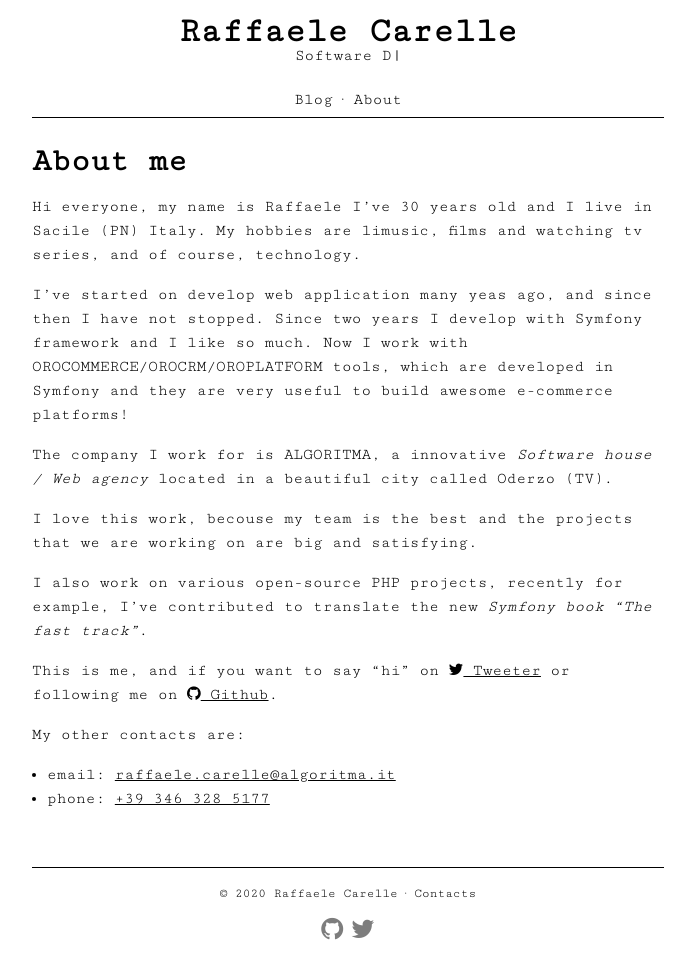
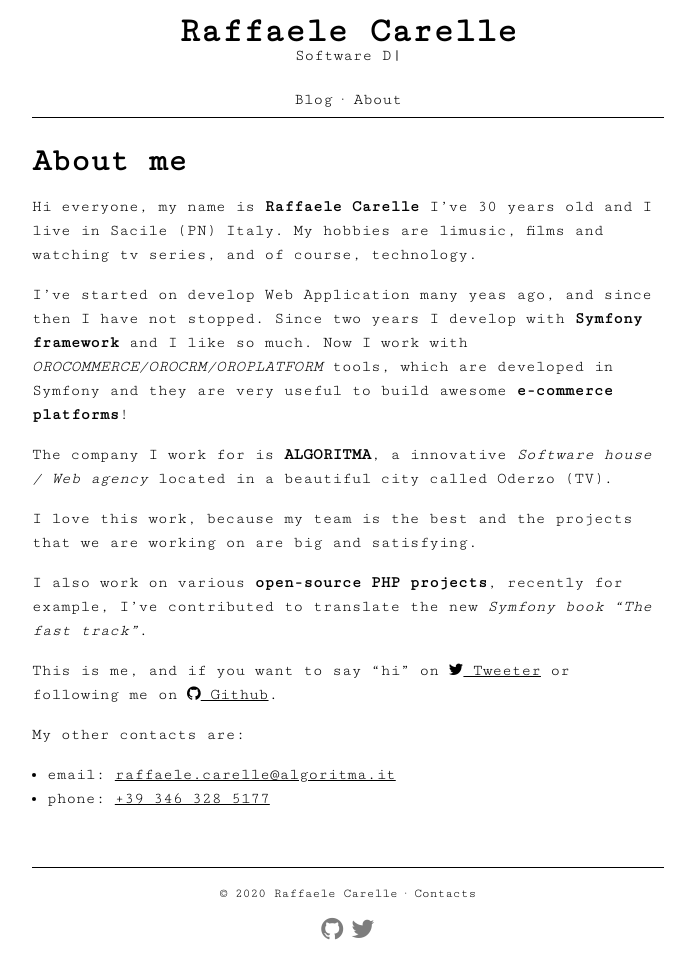
Before and after one commit to raffaelecarelle/raffaelecarelle.github.io, a Jekyll site: the page built from about.md, in a window 1280 px wide. Shown: the whole page, without its empty margins (292-987 px from the left). Built offline with Jekyll 4.4.1, drawn with Linux system fonts in a browser that asks for light colours; a style sheet for code colours, icons or effects is not loaded.

Commit message:
update about

```diff
--- a/about.md
+++ b/about.md
@@ -5,17 +5,17 @@ permalink: /about/
 meta-title: Abount me
 meta-description: About page
 ---
-Hi everyone, my name is Raffaele I've 30 years old and I live in Sacile (PN) Italy. My hobbies are limusic, films and watching tv series,
+Hi everyone, my name is **Raffaele Carelle** I've 30 years old and I live in Sacile (PN) Italy. My hobbies are limusic, films and watching tv series,
 and of course, technology.
 
-I've started on develop web application many yeas ago, and since then I have not stopped. Since two years I develop with Symfony framework and I like so much.
-Now I work with OROCOMMERCE/OROCRM/OROPLATFORM tools, which are developed in Symfony and they are very useful to build awesome e-commerce platforms!
+I've started on develop Web Application many yeas ago, and since then I have not stopped. Since two years I develop with **Symfony framework** and I like so much.
+Now I work with *OROCOMMERCE/OROCRM/OROPLATFORM* tools, which are developed in Symfony and they are very useful to build awesome **e-commerce platforms**!
 
-The company I work for is ALGORITMA, a innovative *Software house / Web agency* located in a beautiful city called Oderzo (TV).
+The company I work for is **ALGORITMA**, a innovative *Software house / Web agency* located in a beautiful city called Oderzo (TV).
 
-I love this work, becouse my team is the best and the projects that we are working on are big and satisfying.
+I love this work, because my team is the best and the projects that we are working on are big and satisfying.
 
-I also work on various open-source PHP projects, recently for example, I've contributed to translate the new *Symfony book "The fast track"*.
+I also work on various **open-source PHP projects**, recently for example, I've contributed to translate the new *Symfony book "The fast track"*.
 
 This is me, and if you want to say "hi" on <a href="https://twitter.com/{{site.twitter_username}}" target="_blank"><i class="fa fa-twitter social" aria-hidden="true"></i> Tweeter</a>
 or following me on <a href="https://github.com/{{site.github_username}}" target="_blank"><i class="fa fa-github social" aria-hidden="true"></i> Github</a>.
```
